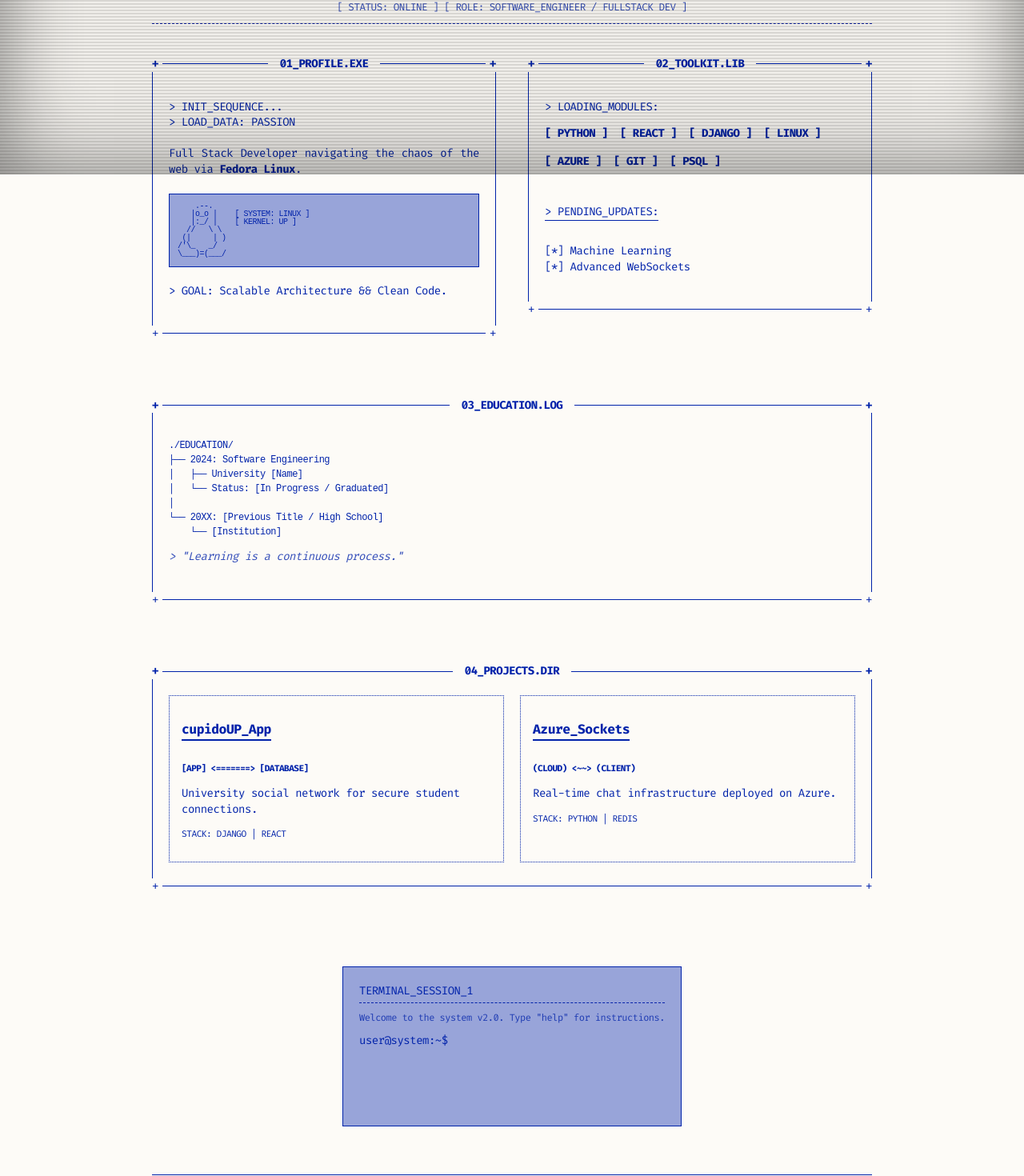
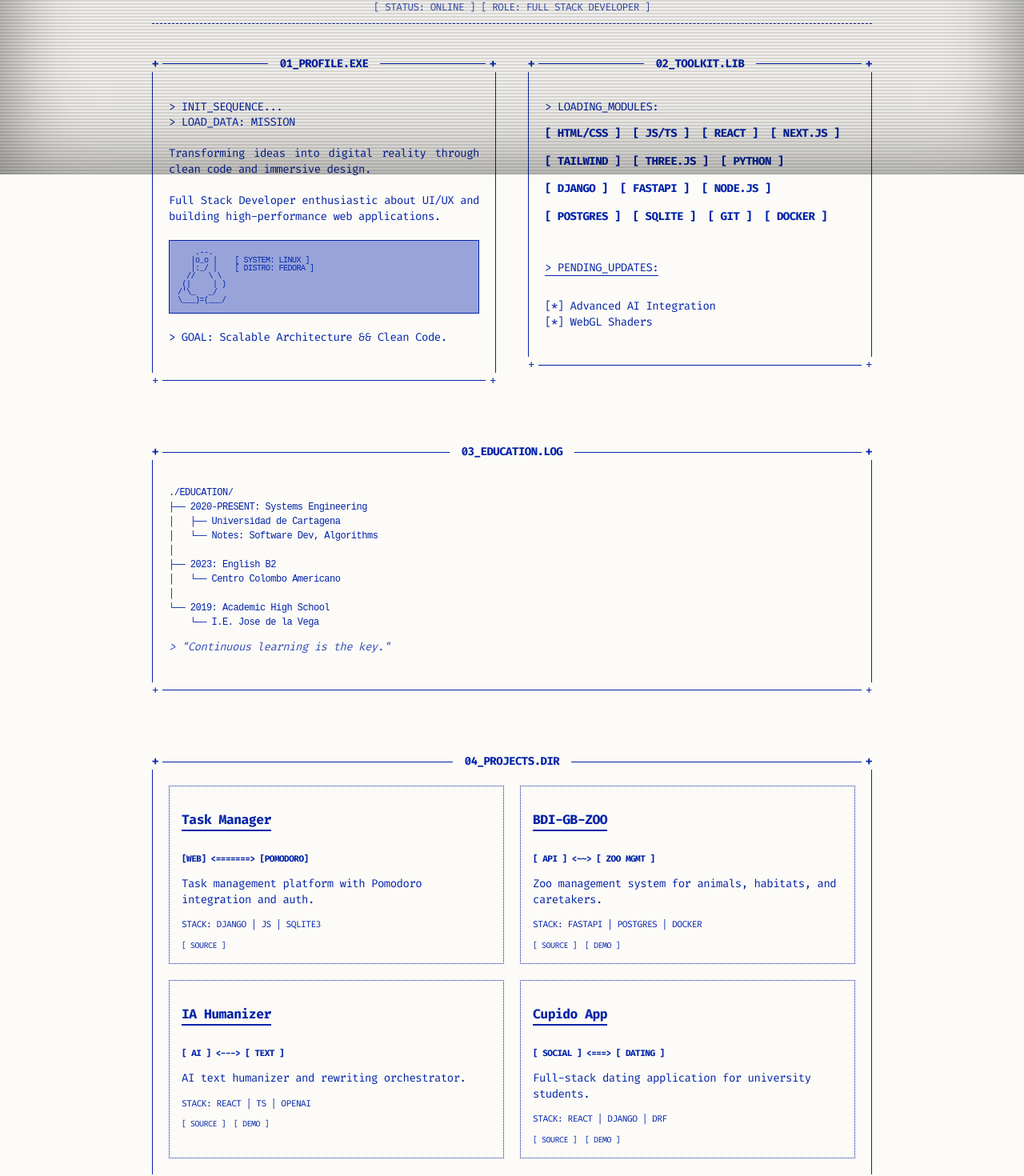
Before and after one commit to Albonire/portfolio-ascii, a React (Vite) app: page / in a window 1280 px wide. Shown: the part 582-2052 px from the top of the page at 80% size. Built offline with nearby package versions, Linux system fonts and the light colour scheme.

Commit message:
feat: update portfolio content with new projects, expanded skills, detailed education, and specific social links.

```diff
--- a/src/App.jsx
+++ b/src/App.jsx
@@ -58,10 +58,10 @@ function App() {
 
         <div style={{ marginTop: '10px', borderTop: '1px dashed var(--term-ink)', borderBottom: '1px dashed var(--term-ink)', padding: '10px 0' }}>
             <p style={{ margin: 0, textTransform: 'uppercase', letterSpacing: '2px' }}>
-                &lt; SYSTEM.USER: FABIAN GONZÁLEZ /&gt;
+                &lt; SYSTEM.USER: FABIAN GONZALEZ /&gt;
             </p>
             <p style={{ margin: 0, fontSize: '0.9em', opacity: 0.8 }}>
-                [ STATUS: ONLINE ] [ ROLE: SOFTWARE_ENGINEER / FULLSTACK DEV ]
+                [ STATUS: ONLINE ] [ ROLE: FULL STACK DEVELOPER ]
             </p>
         </div>
       </header>
@@ -73,15 +73,17 @@ function App() {
           <AsciiPanel title="01_PROFILE.exe">
               <p style={{ textAlign: 'justify' }}>
                   &gt; INIT_SEQUENCE... <br/>
-                  &gt; LOAD_DATA: PASSION <br/><br/>
-                  Full Stack Developer navigating the chaos of the web via <strong>Fedora Linux</strong>.
+                  &gt; LOAD_DATA: MISSION <br/><br/>
+                  Transforming ideas into digital reality through clean code and immersive design.
+                  <br/><br/>
+                  Full Stack Developer enthusiastic about UI/UX and building high-performance web applications.
               </p>
 
               <div style={{ margin: '20px 0', border: '1px solid var(--term-ink)', padding: '10px', backgroundColor: 'var(--term-dim)' }}>
                   <pre style={{ fontSize: '10px', lineHeight: '10px', margin: 0 }}>
 {`    .--.
    |o_o |    [ SYSTEM: LINUX ]
-   |:_/ |    [ KERNEL: UP ]
+   |:_/ |    [ DISTRO: FEDORA ]
   //   \\ \\
  (|     | )
 /'\\_   _/
@@ -97,8 +99,10 @@ function App() {
 
               <div style={{ display: 'flex', flexWrap: 'wrap', gap: '15px' }}>
                   {[
-                      '[ PYTHON ]', '[ REACT ]', '[ DJANGO ]',
-                      '[ LINUX ]', '[ AZURE ]', '[ GIT ]', '[ PSQL ]'
+                      '[ HTML/CSS ]', '[ JS/TS ]', '[ REACT ]', '[ NEXT.JS ]',
+                      '[ TAILWIND ]', '[ THREE.JS ]',
+                      '[ PYTHON ]', '[ DJANGO ]', '[ FASTAPI ]', '[ NODE.JS ]',
+                      '[ POSTGRES ]', '[ SQLITE ]', '[ GIT ]', '[ DOCKER ]'
                   ].map((tech) => (
                       <span key={tech}
                       className="glitch-hover"
@@ -118,8 +122,8 @@ function App() {
               <div style={{ marginTop: '30px' }}>
                   <p style={{ borderBottom: '1px solid var(--term-ink)', display: 'inline-block' }}>&gt; PENDING_UPDATES:</p>
                   <ul style={{ listStyle: 'none', paddingLeft: '0' }}>
-                      <li>[*] Machine Learning</li>
-                      <li>[*] Advanced WebSockets</li>
+                      <li>[*] Advanced AI Integration</li>
+                      <li>[*] WebGL Shaders</li>
                   </ul>
               </div>
           </AsciiPanel>
@@ -130,15 +134,18 @@ function App() {
           <AsciiPanel title="03_EDUCATION.log">
               <pre style={{ fontSize: '12px', lineHeight: '1.5', whiteSpace: 'pre-wrap' }}>
 {`./EDUCATION/
-├── 2024: Software Engineering
-│   ├── University [Name]
-│   └── Status: [In Progress / Graduated]
+├── 2020-PRESENT: Systems Engineering
+│   ├── Universidad de Cartagena
+│   └── Notes: Software Dev, Algorithms
 │
-└── 20XX: [Previous Title / High School]
-    └── [Institution]`}
+├── 2023: English B2
+│   └── Centro Colombo Americano
+│
+└── 2019: Academic High School
+    └── I.E. Jose de la Vega`}
               </pre>
               <p style={{ marginTop: '10px', fontStyle: 'italic', opacity: 0.8 }}>
-                  &gt; "Learning is a continuous process."
+                  &gt; "Continuous learning is the key."
               </p>
           </AsciiPanel>
       </div>
@@ -151,22 +158,65 @@ function App() {
 
                 {/* Project 1 */}
                 <div style={{ border: '1px dotted var(--term-ink)', padding: '15px' }} className="glitch-hover">
-                    <h3 style={{ borderBottom: '2px solid var(--term-ink)', display: 'inline-block' }}>cupidoUP_App</h3>
+                    <h3 style={{ borderBottom: '2px solid var(--term-ink)', display: 'inline-block' }}>Task Manager</h3>
                     <div style={{ margin: '10px 0', fontSize: '11px', fontWeight: 'bold' }}>
-                        [APP] &lt;=======&gt; [DATABASE]
+                        [WEB] &lt;=======&gt; [POMODORO]
                     </div>
-                    <p>University social network for secure student connections.</p>
-                    <p style={{ fontSize: '0.8em', textTransform: 'uppercase' }}>Stack: Django | React</p>
+                    <p>Task management platform with Pomodoro integration and auth.</p>
+                    <p style={{ fontSize: '0.8em', textTransform: 'uppercase', marginTop: '5px' }}>
+                        Stack: Django | JS | SQLite3
+                    </p>
+                    <div style={{ marginTop: '10px', fontSize: '10px' }}>
+                        <a href="https://github.com/Albonire/To-DoList1.0" target="_blank" style={{ marginRight: '10px' }}>[ SOURCE ]</a>
+                    </div>
                 </div>
 
                 {/* Project 2 */}
                 <div style={{ border: '1px dotted var(--term-ink)', padding: '15px' }} className="glitch-hover">
-                    <h3 style={{ borderBottom: '2px solid var(--term-ink)', display: 'inline-block' }}>Azure_Sockets</h3>
+                    <h3 style={{ borderBottom: '2px solid var(--term-ink)', display: 'inline-block' }}>BDI-GB-ZOO</h3>
                     <div style={{ margin: '10px 0', fontSize: '11px', fontWeight: 'bold' }}>
-                        (CLOUD) &lt;~~&gt; (CLIENT)
+                        [ API ] &lt;~~&gt; [ ZOO MGMT ]
                     </div>
-                    <p>Real-time chat infrastructure deployed on Azure.</p>
-                    <p style={{ fontSize: '0.8em', textTransform: 'uppercase' }}>Stack: Python | Redis</p>
+                    <p>Zoo management system for animals, habitats, and caretakers.</p>
+                    <p style={{ fontSize: '0.8em', textTransform: 'uppercase', marginTop: '5px' }}>
+                        Stack: FastAPI | Postgres | Docker
+                    </p>
+                    <div style={{ marginTop: '10px', fontSize: '10px' }}>
+                         <a href="https://github.com/Albonire/BDI-GB-ZOO" target="_blank" style={{ marginRight: '10px' }}>[ SOURCE ]</a>
+                         <a href="https://bdi-gb-zoo.vercel.app/" target="_blank">[ DEMO ]</a>
+                    </div>
+                </div>
+
+                 {/* Project 3 */}
+                 <div style={{ border: '1px dotted var(--term-ink)', padding: '15px' }} className="glitch-hover">
+                    <h3 style={{ borderBottom: '2px solid var(--term-ink)', display: 'inline-block' }}>IA Humanizer</h3>
+                    <div style={{ margin: '10px 0', fontSize: '11px', fontWeight: 'bold' }}>
+                        [ AI ] &lt;---&gt; [ TEXT ]
+                    </div>
+                    <p>AI text humanizer and rewriting orchestrator.</p>
+                    <p style={{ fontSize: '0.8em', textTransform: 'uppercase', marginTop: '5px' }}>
+                        Stack: React | TS | OpenAI
+                    </p>
+                    <div style={{ marginTop: '10px', fontSize: '10px' }}>
+                        <a href="https://github.com/Albonire/ia-humanizer" target="_blank" style={{ marginRight: '10px' }}>[ SOURCE ]</a>
+                        <a href="https://ia-humanizer-neon.vercel.app/" target="_blank">[ DEMO ]</a>
+                    </div>
+                </div>
+
+                {/* Project 4 */}
+                <div style={{ border: '1px dotted var(--term-ink)', padding: '15px' }} className="glitch-hover">
+                    <h3 style={{ borderBottom: '2px solid var(--term-ink)', display: 'inline-block' }}>Cupido App</h3>
+                    <div style={{ margin: '10px 0', fontSize: '11px', fontWeight: 'bold' }}>
+                        [ SOCIAL ] &lt;===&gt; [ DATING ]
+                    </div>
+                    <p>Full-stack dating application for university students.</p>
+                    <p style={{ fontSize: '0.8em', textTransform: 'uppercase', marginTop: '5px' }}>
+                        Stack: React | Django | DRF
+                    </p>
+                    <div style={{ marginTop: '10px', fontSize: '10px' }}>
+                        <a href="https://github.com/cupidoUP-App" target="_blank" style={{ marginRight: '10px' }}>[ SOURCE ]</a>
+                        <a href="https://cupido-sandy.vercel.app/" target="_blank">[ DEMO ]</a>
+                    </div>
                 </div>
 
             </div>
--- a/src/components/ui/SystemFooter.jsx
+++ b/src/components/ui/SystemFooter.jsx
@@ -36,10 +36,10 @@ const SystemFooter = () => {
             </AsciiButton>
 
             <div style={{ marginTop: '30px', display: 'flex', justifyContent: 'center', gap: '20px', flexWrap: 'wrap' }}>
-                <AsciiButton href="https://github.com/" className="glitch-hover">[ GITHUB ]</AsciiButton>
-                <AsciiButton href="https://linkedin.com/" className="glitch-hover">[ LINKEDIN ]</AsciiButton>
-                <AsciiButton href="https://instagram.com/" className="glitch-hover">[ INSTAGRAM ]</AsciiButton>
-                <AsciiButton href="https://whatsapp.com/" className="glitch-hover">[ WHATSAPP ]</AsciiButton>
+                <AsciiButton href="https://github.com/Albonire" className="glitch-hover">[ GITHUB ]</AsciiButton>
+                <AsciiButton href="https://linkedin.com/in/tu-usuario" className="glitch-hover">[ LINKEDIN ]</AsciiButton>
+                <AsciiButton href="https://instagram.com/tu-usuario" className="glitch-hover">[ INSTAGRAM ]</AsciiButton>
+                <AsciiButton href="https://wa.me/1234567890" className="glitch-hover">[ WHATSAPP ]</AsciiButton>
             </div>
 
             <br /><br />
```
